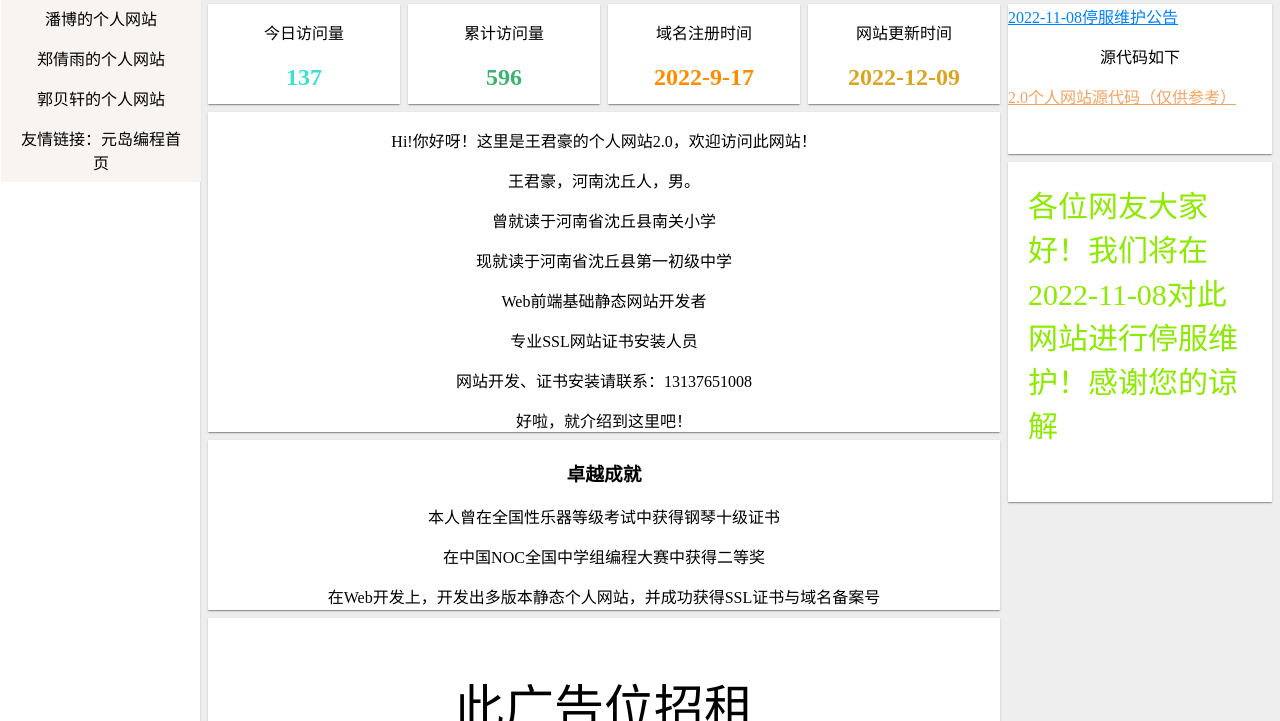
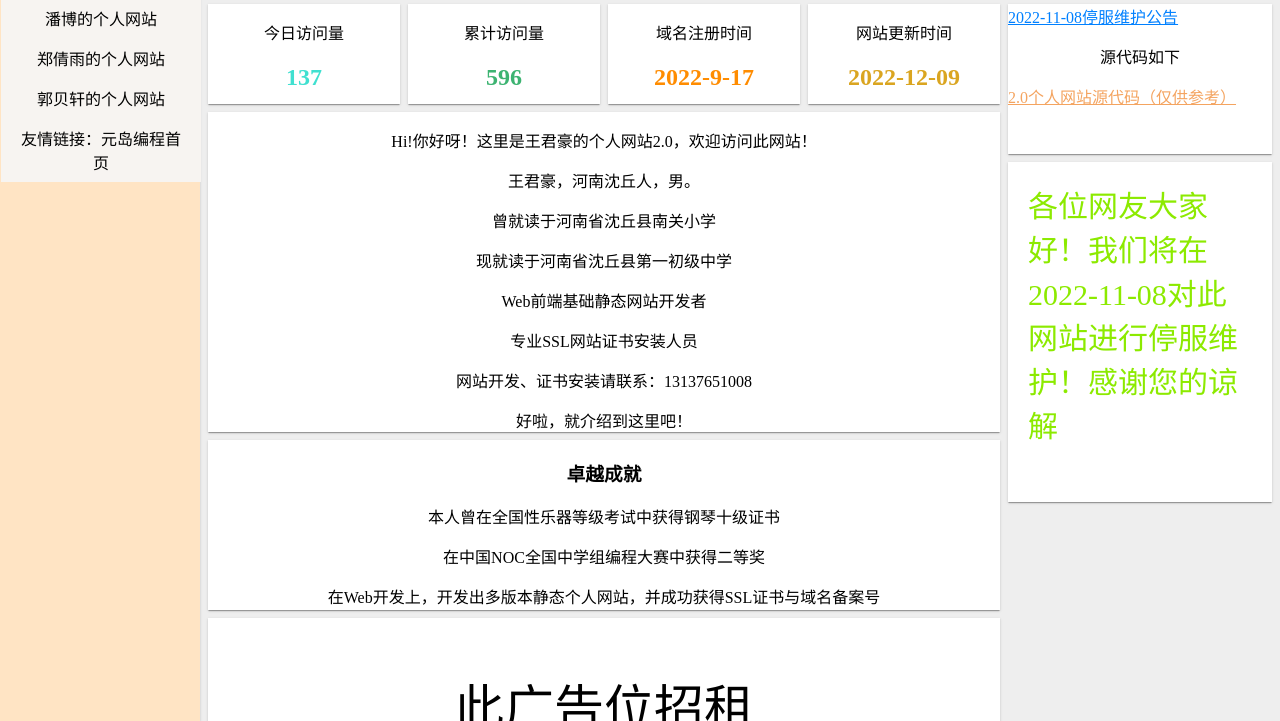
Before and after one commit to wangjunhao001/wangjunhao001.github.io, a plain HTML site: page wjh2.0.html in a window 1280 px wide. Shown: the part 79-800 px from the top of the page. Drawn offline with Linux system fonts and the light colour scheme.

Commit message:
Update wjh2.0.html

```diff
--- a/wjh2.0.html
+++ b/wjh2.0.html
@@ -123,13 +123,16 @@ color: rgb(60, 179, 113)
 .zhaozu{
 font-size: 50px;
 }
+.taohuang{
+  background-color: #FFE4C4;
+      }
     </style>
   </head>
   <body class="flex">
     <!-- 侧边栏 -->
     <div
       style="width: 200px; z-index: 3"
-      class="ceBian flex column baiSe yinYing"
+      class="ceBian flex column taohuang yinYing"
     >
       <!-- 侧边头像栏 -->
       <div
```
